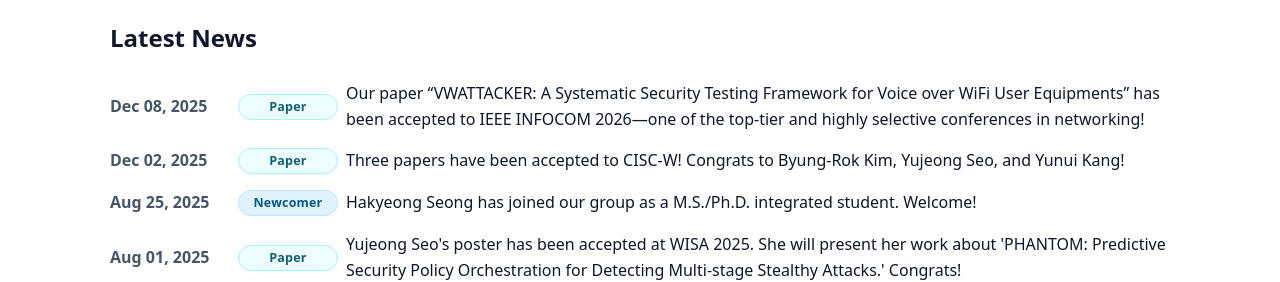
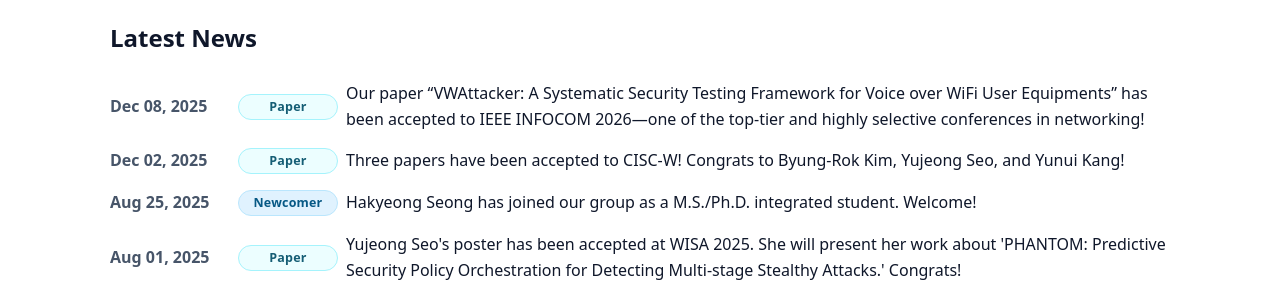
Before and after one commit to comsyssec/comsyssec.github.io, a Jekyll site: the page built from index.md, in a window 1280 px wide. Shown: the part 597-879 px from the top of the page. Built offline with Jekyll 4.4.1, drawn with Linux system fonts in a browser that asks for light colours.

```diff
--- a/_data/news.yml
+++ b/_data/news.yml
@@ -1,6 +1,6 @@
 - date: 2025-12-08
   category: paper
-  title: "Our paper “VWATTACKER: A Systematic Security Testing Framework for Voice over WiFi User Equipments” has been accepted to IEEE INFOCOM 2026—one of the top-tier and highly selective conferences in networking!"
+  title: "Our paper “VWAttacker: A Systematic Security Testing Framework for Voice over WiFi User Equipments” has been accepted to IEEE INFOCOM 2026—one of the top-tier and highly selective conferences in networking!"
 
 - date: 2025-12-02
   category: paper
```
Also changed, not shown: _publications/2025-VWAttacker.md (+1 -1 lines).
